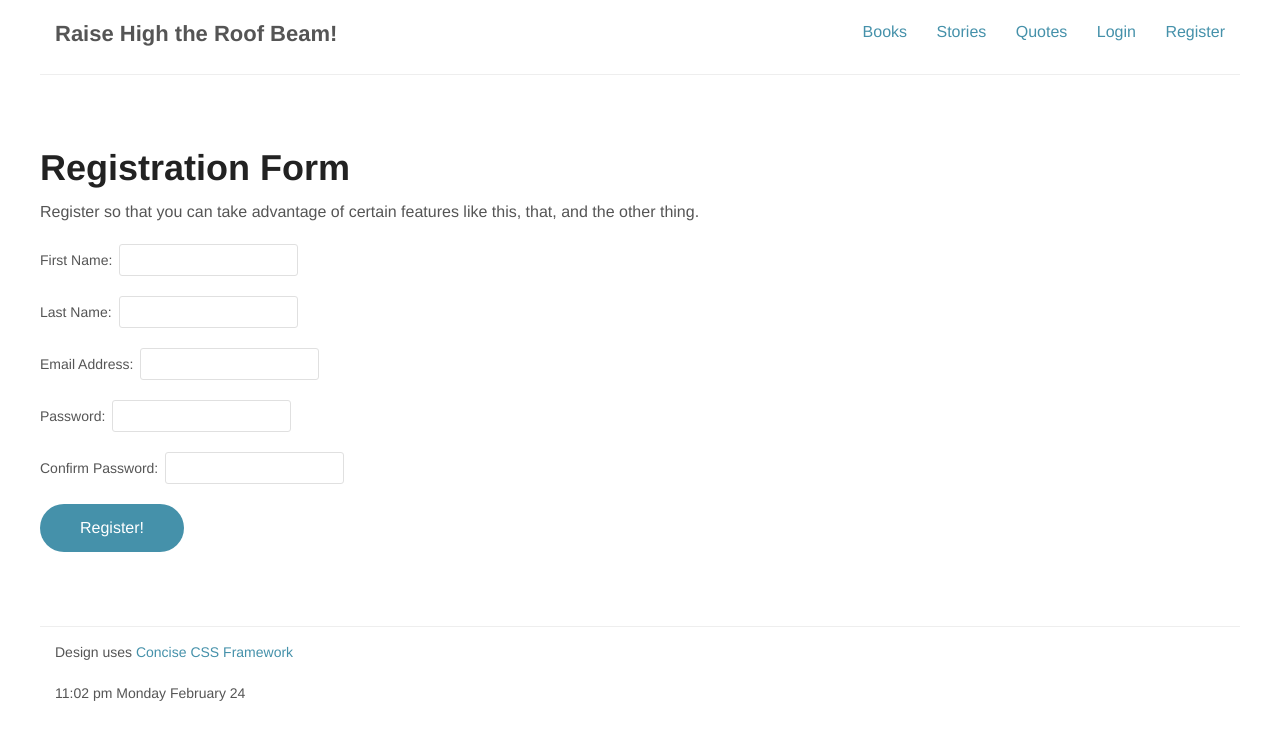
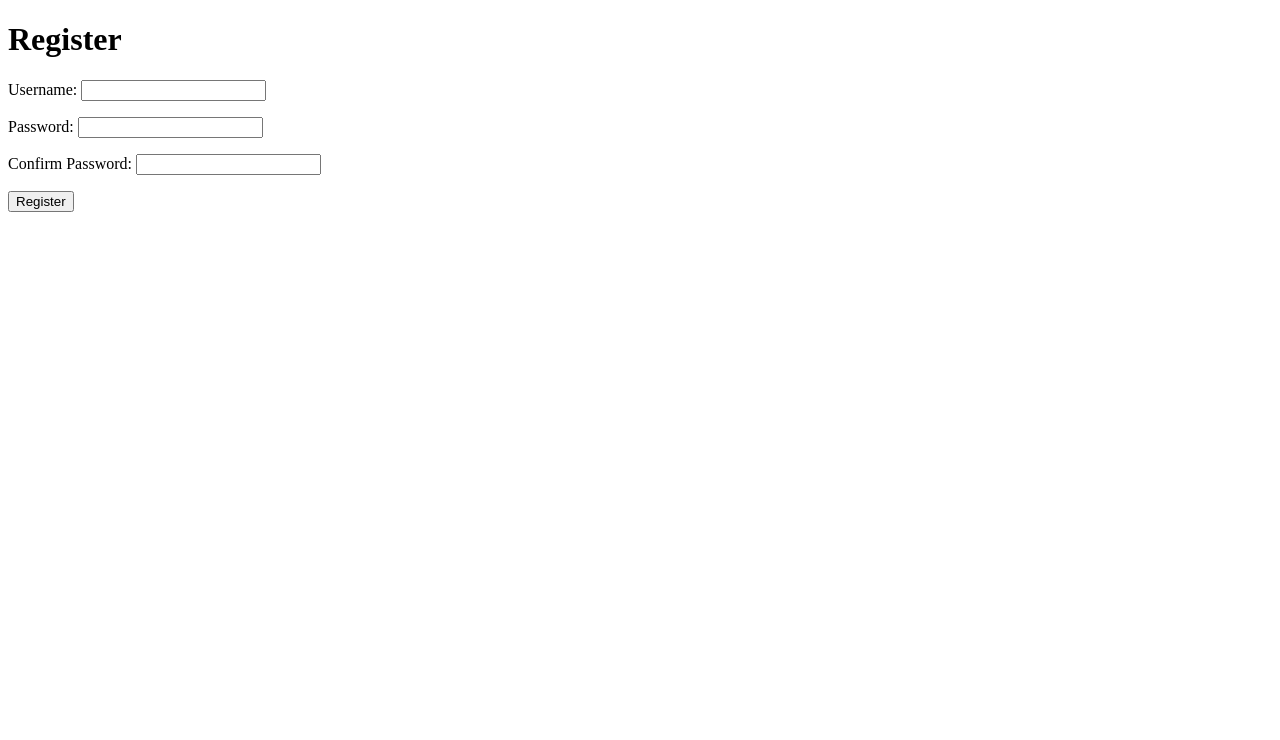
Before and after one commit to UnsteadyDizzy/CSC211-Programming-PHP-and-MySQL, a PHP site: page /register.php in a window 1280 px wide. Shown: the top 740 px of the page. Run offline with PHP 8.4, Linux system fonts and the light colour scheme.

Commit message:
Add files via upload

```diff
--- a/register.php
+++ b/register.php
@@ -1,81 +1,78 @@
-<?php // Script 8.9 - register.php
-/* This page lets people register for the site (in theory). */
+<!doctype html>
+<html lang="en">
+<head>
+	<meta charset="utf-8">
+	<title>Register</title>
+	<style type="text/css" media="screen">
+		.error { color: red; }
+	</style>
+</head>
+<body>
+<h1>Register</h1>
+<?php // Script 11.6 - register.php
+/* This script registers a user by storing their information in a text file and creating a directory for them. */
 
-// Set the page title and include the header file:
-define('TITLE', 'Register');
-include('templates/header2.html');
+// Identify the directory and file to use:
+$dir = '../users/';
+$file = $dir . 'users.txt';
 
-// Print some introductory text:
-print '<h2>Registration Form</h2>
-	<p>Register so that you can take advantage of certain features like this, that, and the other thing.</p>';
+if ($_SERVER['REQUEST_METHOD'] == 'POST') { // Handle the form.
 
-// Check if the form has been submitted:
-if ($_SERVER['REQUEST_METHOD'] == 'POST') {
-
-	$problem = false; // No problems so far.
+	$problem = FALSE; // No problems so far.
 
 	// Check for each value...
-	if (empty($_POST['first_name'])) {
-		$problem = true;
-		print '<p class="text--error">Please enter your first name!</p>';
-	}
-
-	if (empty($_POST['last_name'])) {
-		$problem = true;
-		print '<p class="text--error">Please enter your last name!</p>';
-	}
-
-	if (empty($_POST['email']) || (substr_count($_POST['email'], '@') != 1) ) {
-		$problem = true;
-		print '<p class="text--error">Please enter your email address!</p>';
+	if (empty($_POST['username'])) {
+		$problem = TRUE;
+		print '<p class="error">Please enter a username!</p>';
 	}
 
 	if (empty($_POST['password1'])) {
-		$problem = true;
-		print '<p class="text--error">Please enter a password!</p>';
+		$problem = TRUE;
+		print '<p class="error">Please enter a password!</p>';
 	}
 
 	if ($_POST['password1'] != $_POST['password2']) {
-		$problem = true;
-		print '<p class="text--error">Your password did not match your confirmed password!</p>';
+		$problem = TRUE;
+		print '<p class="error">Your password did not match your confirmed password!</p>';
 	}
 
 	if (!$problem) { // If there weren't any problems...
 
-		// Print a message:
-		print '<p class="text--success">You are now registered!<br>Okay, you are not really registered but...</p>';
+		if (is_writable($file)) { // Open the file.
 
-		// Send the email:
-		$body = "Thank you, {$_POST['first_name']}, for registering with the J.D. Salinger fan club!'.";
-		mail($_POST['email'], 'Registration Confirmation', $body, 'From: admin@example.com');
-		ini_set("stmp_port", 80);
+			// Create the data to be written:
+			$subdir = time() . rand(0, 4596);
+			$data = $_POST['username'] . "\t" . sha1(trim($_POST['password1'])) . "\t" . $subdir . PHP_EOL;
 
-		// Clear the posted values:
-		$_POST = [];
+			// Write the data:
+			file_put_contents($file, $data, FILE_APPEND | LOCK_EX);
+
+			// Create the directory:
+			mkdir ($dir . $subdir);
+
+			// Print a message:
+			print '<p>You are now registered!</p>';
+
+		} else { // Couldn't write to the file.
+			print '<p class="error">You could not be registered due to a system error.</p>';
+		}
 
 	} else { // Forgot a field.
-
-		print '<p class="text--error">Please try again!</p>';
-
+		print '<p class="error">Please go back and try again!</p>';
 	}
 
-} // End of handle form IF.
+} else { // Display the form.
 
-// Create the form:
+// Leave PHP and display the form:
 ?>
-<form action="register.php" method="post" class="form--inline">
 
-	<p><label for="first_name">First Name:</label><input type="text" name="first_name" size="20" value="<?php if (isset($_POST['first_name'])) { print htmlspecialchars($_POST['first_name']); } ?>"></p>
-
-	<p><label for="last_name">Last Name:</label><input type="text" name="last_name" size="20" value="<?php if (isset($_POST['last_name'])) { print htmlspecialchars($_POST['last_name']); } ?>"></p>
-
-	<p><label for="email">Email Address:</label><input type="email" name="email" size="20" value="<?php if (isset($_POST['email'])) { print htmlspecialchars($_POST['email']); } ?>"></p>
-
-	<p><label for="password1">Password:</label><input type="password" name="password1" size="20" value="<?php if (isset($_POST['password1'])) { print htmlspecialchars($_POST['password1']); } ?>"></p>
-	<p><label for="password2">Confirm Password:</label><input type="password" name="password2" size="20" value="<?php if (isset($_POST['password2'])) { print htmlspecialchars($_POST['password2']); } ?>"></p>
-
-	<p><input type="submit" name="submit" value="Register!" class="button--pill"></p>
-
+<form action="register.php" method="post">
+	<p>Username: <input type="text" name="username" size="20"></p>
+	<p>Password: <input type="password" name="password1" size="20"></p>
+	<p>Confirm Password: <input type="password" name="password2" size="20"></p>
+	<input type="submit" name="submit" value="Register">
 </form>
 
-<?php include('templates/footer2.html'); // Need the footer. ?>
+<?php } // End of submission IF. ?>
+</body>
+</html>
```
